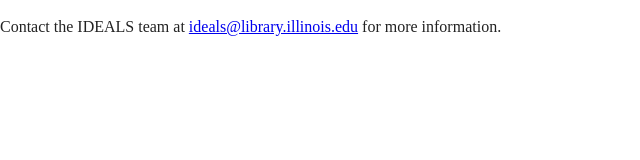
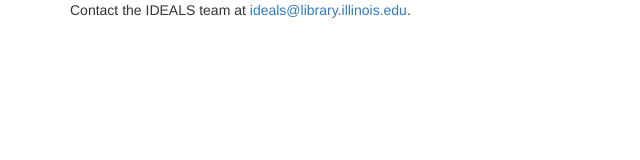
Before and after one commit to ideals-project/ideals-project.github.io, a plain HTML site: page index.html in a window 1280 px wide. Shown: the whole page, without its empty margins (0-640 px from the left). Drawn offline with nearby package versions, Linux system fonts and the light colour scheme.

Commit message:
refine index page

```diff
--- a/index.html
+++ b/index.html
@@ -13,26 +13,33 @@
 
     <link rel="stylesheet" href="css/normalize.css">
     <link rel="stylesheet" href="css/main.css">
+
+    <!-- Latest compiled and minified CSS for bootstrap -->
+    <link rel="stylesheet" href="https://maxcdn.bootstrapcdn.com/bootstrap/3.3.7/css/bootstrap.min.css">
+
 </head>
 <body>
 <!--[if lte IE 9]>
-            <p class="browserupgrade">You are using an <strong>outdated</strong> browser. Please <a href="https://browsehappy.com/">upgrade your browser</a> to improve your experience and security.</p>
+<p class="browserupgrade">You are using an <strong>outdated</strong> browser. Please <a href="https://browsehappy.com/">upgrade
+    your browser</a> to improve your experience and security.</p>
 <![endif]-->
 
 <!-- Add your site or application content here -->
 
 <div class="container">
 
-            <p>Contact the IDEALS team at <a href="mailto:ideals@library.illinois.edu?Subject=batchpackager" target="_top">ideals@library.illinois.edu</a> for more information.</p>
+    <p>Contact the IDEALS team at <a href="mailto:ideals@library.illinois.edu?Subject=batchpackager" target="_top">ideals@library.illinois.edu</a>.</p>
 
 </div>
 
 
 <script src="js/vendor/modernizr-3.5.0.min.js"></script>
-        <script src="https://code.jquery.com/jquery-3.2.1.min.js" integrity="sha256-hwg4gsxgFZhOsEEamdOYGBf13FyQuiTwlAQgxVSNgt4=" crossorigin="anonymous"></script>
+<script src="https://code.jquery.com/jquery-3.2.1.min.js"
+        integrity="sha256-hwg4gsxgFZhOsEEamdOYGBf13FyQuiTwlAQgxVSNgt4=" crossorigin="anonymous"></script>
 <script>window.jQuery || document.write('<script src="js/vendor/jquery-3.2.1.min.js"><\/script>')</script>
 <script src="js/plugins.js"></script>
 <script src="js/main.js"></script>
+<script src="https://maxcdn.bootstrapcdn.com/bootstrap/3.3.7/js/bootstrap.min.js"></script>
 
 </body>
 </html>
```
Lines whose indentation alone changed are shown as unchanged.
